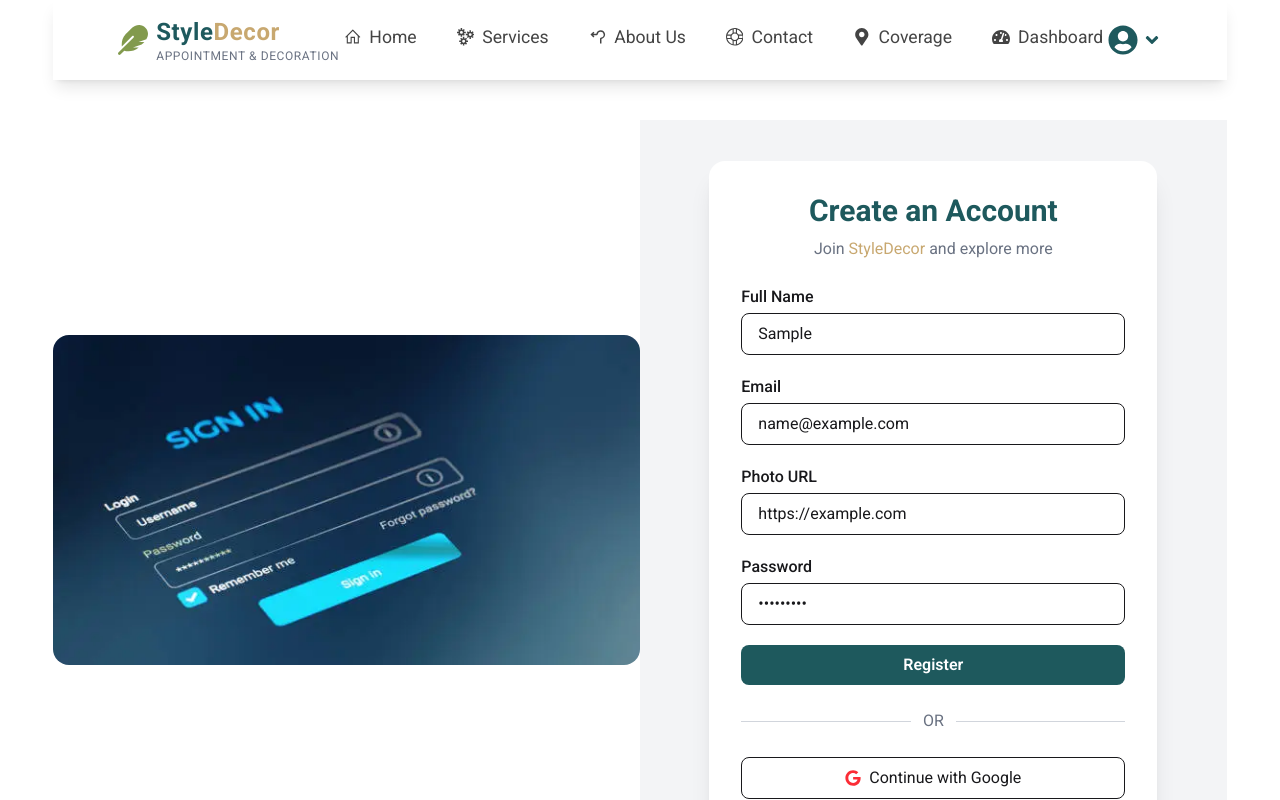
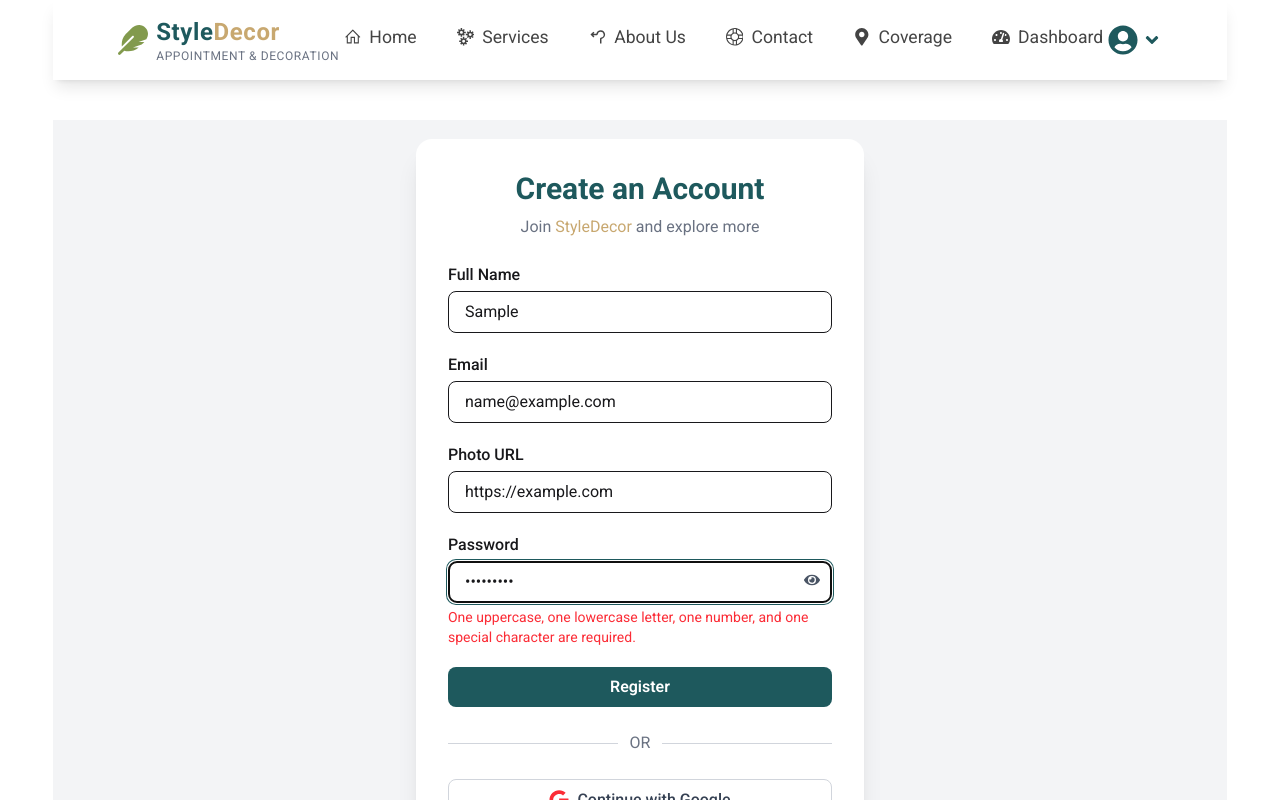
Before and after one commit to theporosh/b12-a10-styledecor-webclient, a React (Vite) app: page /register in a window 1280 px wide. Both pictures are taken after typing "Sample", "name@example.com", "https://example.com", "Sample123" into the empty fields and a click on the button "Register". Shown: the top 800 px of the page. Built offline with nearby package versions, Linux system fonts and the light colour scheme.

Commit message:
password validation done using react form both login and register

```diff
--- a/src/layouts/AuthLayout.jsx
+++ b/src/layouts/AuthLayout.jsx
@@ -2,23 +2,13 @@ import React from 'react';
 import NavBar from '../pages/Shared/NavBar/NavBar';
 import { Outlet } from 'react-router';
 import Footer from '../pages/Shared/Footer/Footer';
-import signImg from '../assets/signIn.webp';
+
 
 const AuthLayout = () => {
     return (
         <div className="w-11/12 mx-auto">
             <NavBar></NavBar>
-            <div className="flex items-center">
-
-                <div className="flex-1">
-                    <img className="rounded-2xl" src={signImg} alt="" />
-                </div>
-
-                <div className="flex-1">
-                    <Outlet></Outlet>
-                </div>
-
-            </div>
+            <Outlet></Outlet>
             <Footer></Footer>
         </div>
     );
--- a/src/pages/Auth/Login/Login.jsx
+++ b/src/pages/Auth/Login/Login.jsx
@@ -1,16 +1,19 @@
-import React from 'react';
+import React, { useState } from 'react';
 import { useForm } from "react-hook-form";
-import { FaGoogle } from "react-icons/fa";
+import { FaGoogle, FaEye, FaEyeSlash } from "react-icons/fa";
 import { Link } from 'react-router';
 
 const Login = () => {
+
+    const [showPassword, setShowPassword] = useState(false);
+
     const {
         register,
         handleSubmit,
         formState: { errors }
     } = useForm();
 
-    const onSubmit = (data) => {
+    const handleLogin = (data) => {
         console.log("Logged In:", data);
     };
 
@@ -34,7 +37,7 @@ const Login = () => {
                 {/* Google Login */}
                 <button
                     onClick={handleGoogleLogin}
-                    className="w-full flex items-center justify-center gap-3 bg-white border border-gray-300 hover:bg-gray-50 py-3 rounded-lg mt-6 shadow-sm transition"
+                    className="w-full flex items-center justify-center gap-3 bg-white border border-gray-300 hover:bg-gray-200 py-3 rounded-lg mt-6 shadow-sm transition"
                 >
                     <FaGoogle className="text-red-500 text-xl" />
                     <span className="text-gray-700 font-medium">Continue with Google</span>
@@ -48,7 +51,7 @@ const Login = () => {
                 </div>
 
                 {/* Login Form */}
-                <form onSubmit={handleSubmit(onSubmit)} className="space-y-4">
+                <form onSubmit={handleSubmit(handleLogin)} className="space-y-4">
 
                     {/* Email */}
                     <div>
@@ -67,18 +70,31 @@ const Login = () => {
                     </div>
 
                     {/* Password */}
-                    <div>
+                    <div className="relative">
                         <label className="block text-gray-700 font-medium mb-1">
                             Password
                         </label>
                         <input
-                            type="password"
-                            {...register("password", { required: "Password is required" })}
+                            type={showPassword ? "text" : "password"}
+                            {...register("password", { required: "Password is required", minLength: 6 })}
                             className="w-full px-4 py-3 border rounded-lg focus:outline-none focus:ring-2 focus:ring-[#C8A870]"
                             placeholder="Enter your password"
                         />
+
+                        {/* Eye Toggle Button */}
+                        <span
+                            onClick={() => setShowPassword(!showPassword)}
+                            className="absolute right-3 top-[45px] cursor-pointer text-gray-600"
+                        >
+                            {showPassword ? <FaEyeSlash /> : <FaEye />}
+                        </span>
+
                         {errors.password && (
-                            <p className="text-red-600 text-sm mt-1">{errors.password.message}</p>
+                            <p className="text-red-500 text-sm mt-1">
+                                {errors.password.type === "minLength"
+                                    ? "Password must be at least 6 characters"
+                                    : errors.password.message}
+                            </p>
                         )}
 
 
--- a/src/pages/Auth/Register/Register.jsx
+++ b/src/pages/Auth/Register/Register.jsx
@@ -1,20 +1,23 @@
-import React from "react";
+import React, { useState } from "react";
 import { useForm } from "react-hook-form";
-import { FaGoogle } from "react-icons/fa";
+import { FaGoogle, FaEye, FaEyeSlash } from "react-icons/fa";
 import { Link } from "react-router";
 
 const Register = () => {
+
+    const [showPassword, setShowPassword] = useState(false);
+
     const {
         register,
         handleSubmit,
         formState: { errors }
     } = useForm();
 
-    const onSubmit = (data) => {
+    const handleRegistration = (data) => {
         console.log("Register Data:", data);
     };
 
-    const handleGoogleLogin = () => {
+    const handleGoogleRegister = () => {
         console.log("Google Register Clicked");
     };
 
@@ -31,7 +34,7 @@ const Register = () => {
                 </p>
 
                 {/* Register Form */}
-                <form onSubmit={handleSubmit(onSubmit)} className="space-y-5">
+                <form onSubmit={handleSubmit(handleRegistration)} className="space-y-5">
 
                     {/* Name */}
                     <div>
@@ -82,14 +85,27 @@ const Register = () => {
                     </div>
 
                     {/* Password */}
-                    <div>
+                    <div className="relative">
                         <label className="block font-medium mb-1">Password</label>
                         <input
-                            type="password"
-                            {...register("password", { required: "Password is required", minLength: 6 })}
+                            type={showPassword ? "text" : "password"}
+                            {...register("password", {
+                                required: "Password is required",
+                                minLength: 6,
+                                pattern: /^(?=.*[a-z])(?=.*[A-Z])(?=.*\d)(?=.*[^A-Za-z0-9]).{8,}$/
+                            })}
                             className="w-full px-4 py-2 border rounded-lg focus:ring-2 focus:ring-[#1E595D]"
                             placeholder="Enter password"
                         />
+
+                        {/* Eye Toggle Button */}
+                        <span
+                            onClick={() => setShowPassword(!showPassword)}
+                            className="absolute right-3 top-[39px] cursor-pointer text-gray-600"
+                        >
+                            {showPassword ? <FaEyeSlash /> : <FaEye />}
+                        </span>
+
                         {errors.password && (
                             <p className="text-red-500 text-sm mt-1">
                                 {errors.password.type === "minLength"
@@ -97,6 +113,15 @@ const Register = () => {
                                     : errors.password.message}
                             </p>
                         )}
+                        {errors.password && (
+                            <p className="text-red-500 text-sm mt-1">
+                                {errors.password.type === "pattern"
+                                    ? "One uppercase, one lowercase letter, one number, and one special character are required."
+                                    : errors.password.message}
+                            </p>
+                        )}
+
+
                     </div>
 
                     {/* Submit Button */}
@@ -117,11 +142,11 @@ const Register = () => {
 
                 {/* Google Login */}
                 <button
-                    onClick={handleGoogleLogin}
-                    className="w-full flex items-center justify-center gap-2 border py-2 rounded-lg hover:bg-gray-100 transition"
+                    onClick={handleGoogleRegister}
+                    className="w-full flex items-center justify-center gap-2 bg-white border border-gray-300 py-2 rounded-lg hover:bg-gray-200 transition"
                 >
-                    <FaGoogle className="text-red-500" />
-                    <span>Continue with Google</span>
+                    <FaGoogle className="text-red-500 text-xl" />
+                    <span className="text-gray-700 font-medium">Continue with Google</span>
                 </button>
 
                 {/* Bottom Links */}
```
Also changed, not shown: src/assets/signIn.webp (deleted).
